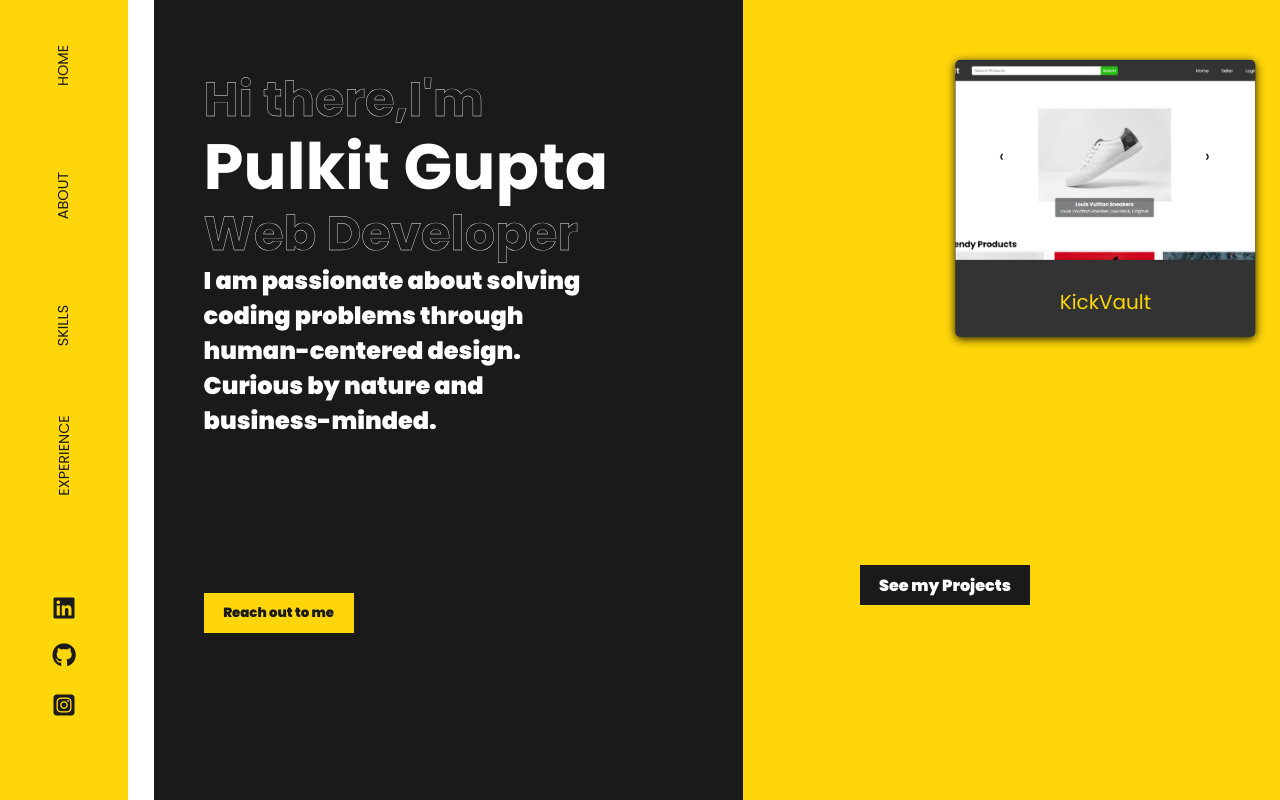
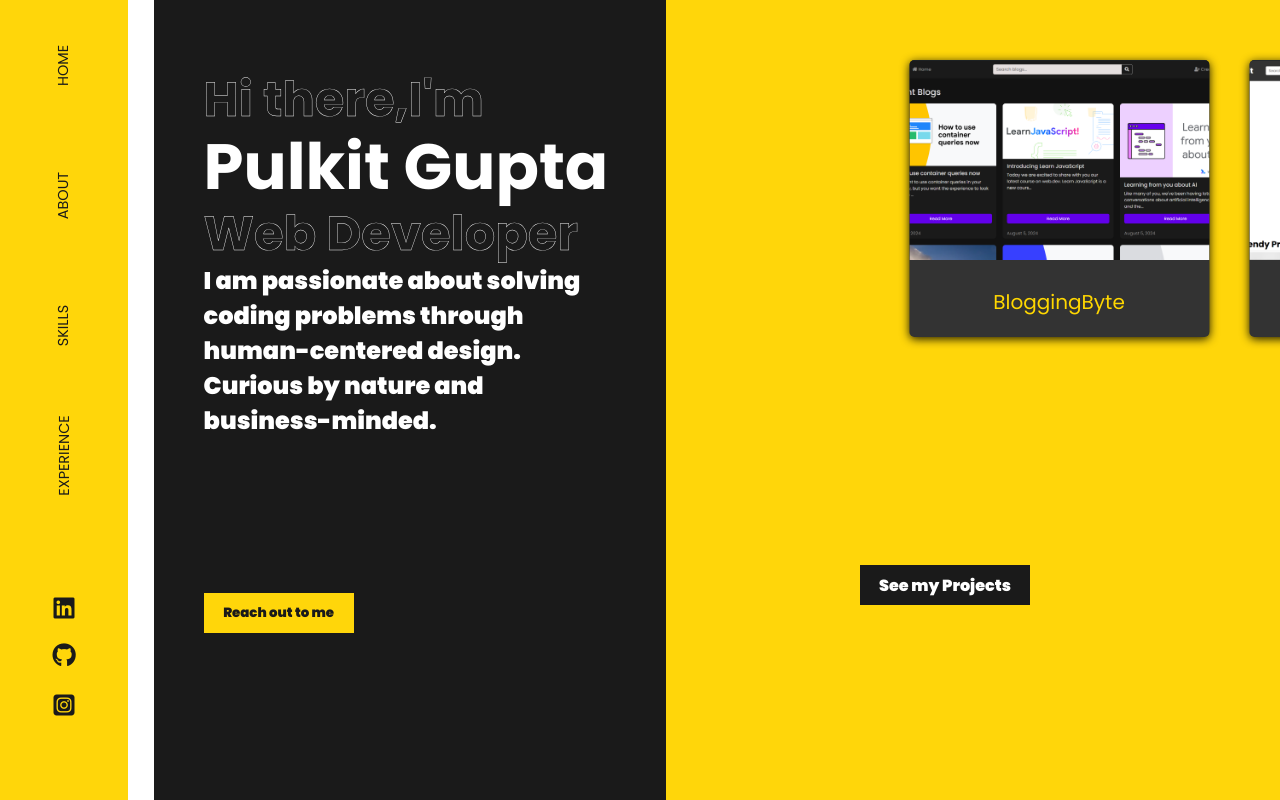
Before and after one commit to pulkit1417/pulkit.dev, an Angular app: page / in a window 1280 px wide. Built offline with nearby package versions, Linux system fonts and the light colour scheme.

Commit message:
project added to home

```diff
--- a/src/app/home/home.component.ts
+++ b/src/app/home/home.component.ts
@@ -4,22 +4,26 @@ import { HeaderComponent } from '../header/header.component';
 @Component({
   selector: 'app-home',
   standalone: true,
-  imports: [RouterLink,HeaderComponent],
+  imports: [RouterLink, HeaderComponent],
   templateUrl: './home.component.html',
-  styleUrl: './home.component.css'
+  styleUrl: './home.component.css',
 })
 export class HomeComponent {
   projects = [
     {
-        id:1,
-        image: "assets/images/KickVault.png",
-        name:"KickVault",
+      id:1,
+      image:'assets/images/BloggingByte.png',
+      name:'BloggingByte',
     },
     {
-        id:2,
-        image: "assets/images/portfolio.png",
-        name:"Personal Portfolio",
+      id: 2,
+      image: 'assets/images/KickVault.png',
+      name: 'KickVault',
     },
-]
-
+    {
+      id:3,
+      image:'assets/images/Encrypto.png',
+      name:'Encrypto'
+    }
+  ];
 }
```
